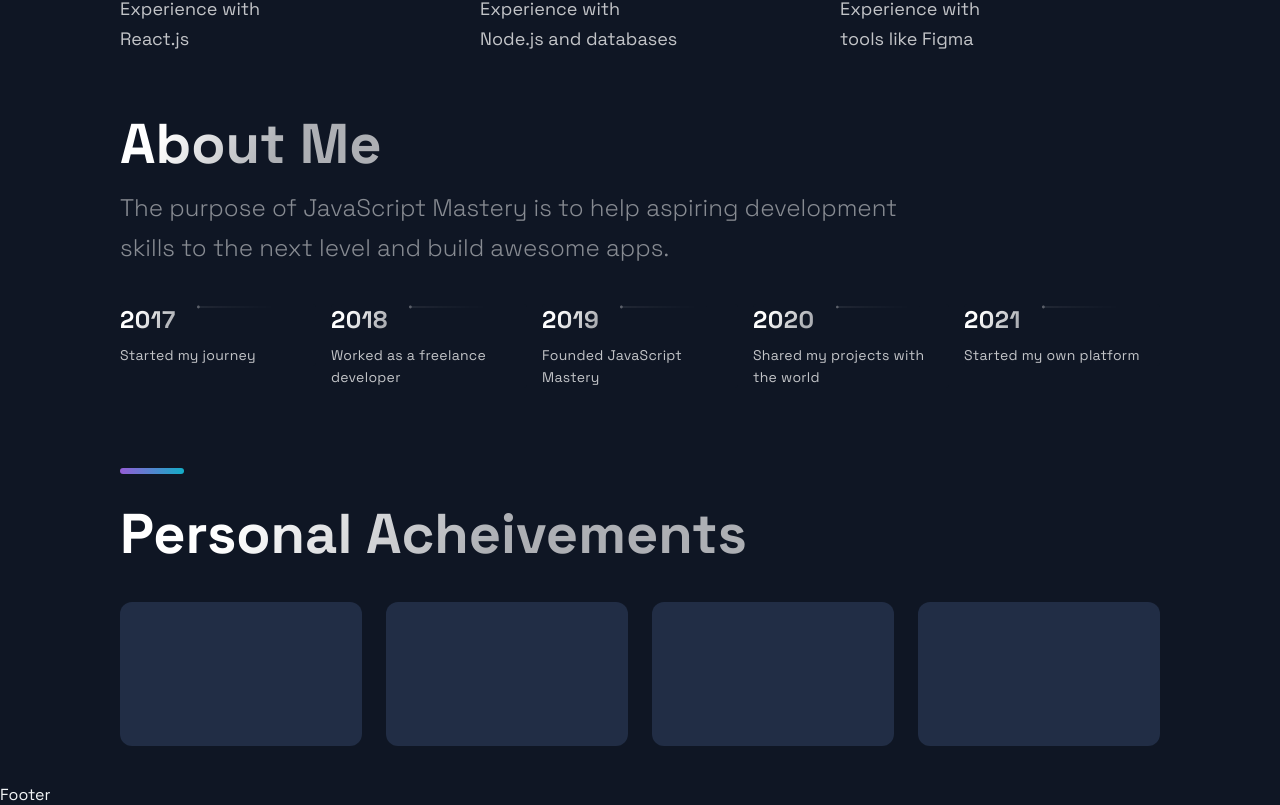
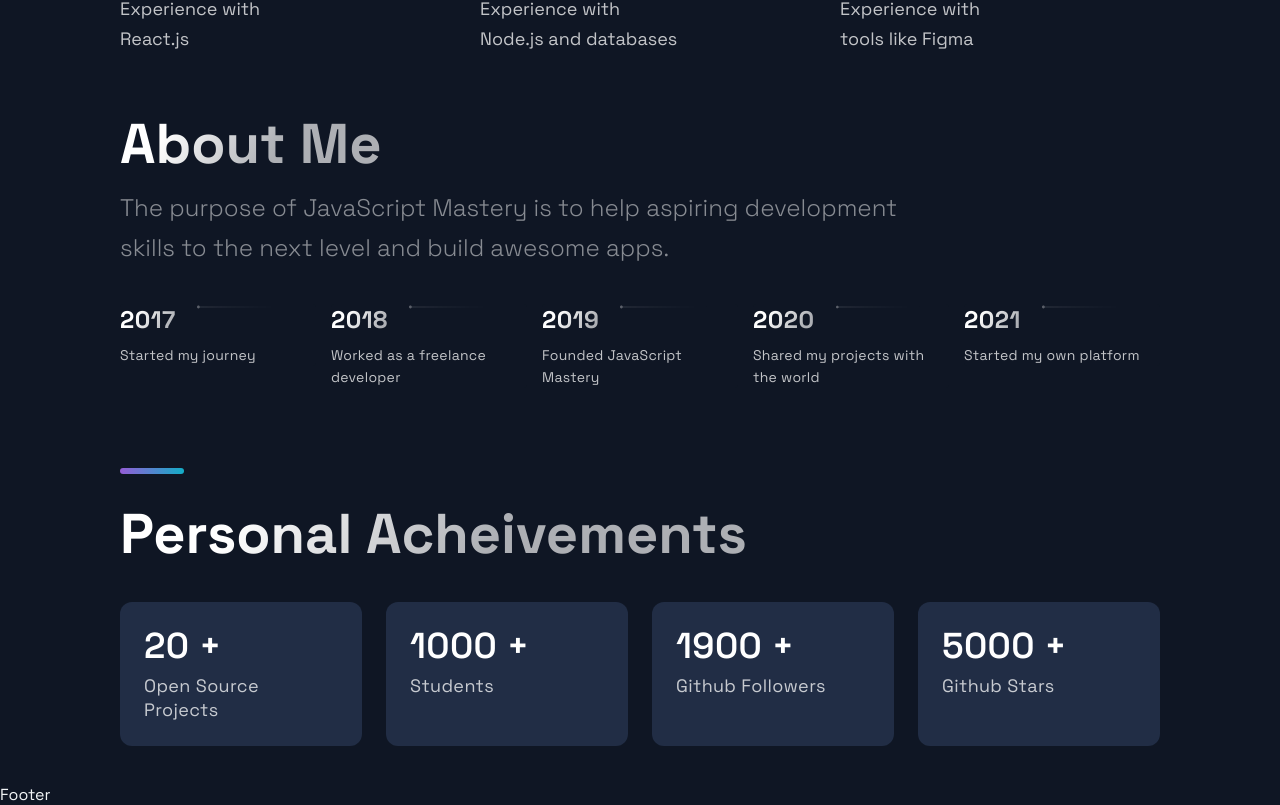
Before and after one commit to maciekpastuszak/portfolio-mp, a Next.js app: page / in a window 1280 px wide. Shown: the part 3118-3923 px from the top of the page. Built offline with nearby package versions, Linux system fonts and the light colour scheme.

Commit message:
add card text and numbers in Acomplishments

```diff
--- a/src/components/Acomplishments/Acomplishments.tsx
+++ b/src/components/Acomplishments/Acomplishments.tsx
@@ -10,7 +10,8 @@ const Acomplishments = () => (
     <Boxes>
         {data.map((card, index) => (
           <Box key={index}>
-
+            <BoxNum>{card.number} +</BoxNum>
+            <BoxText>{card.text}</BoxText>
           </Box>
         ))}
     </Boxes>
```
